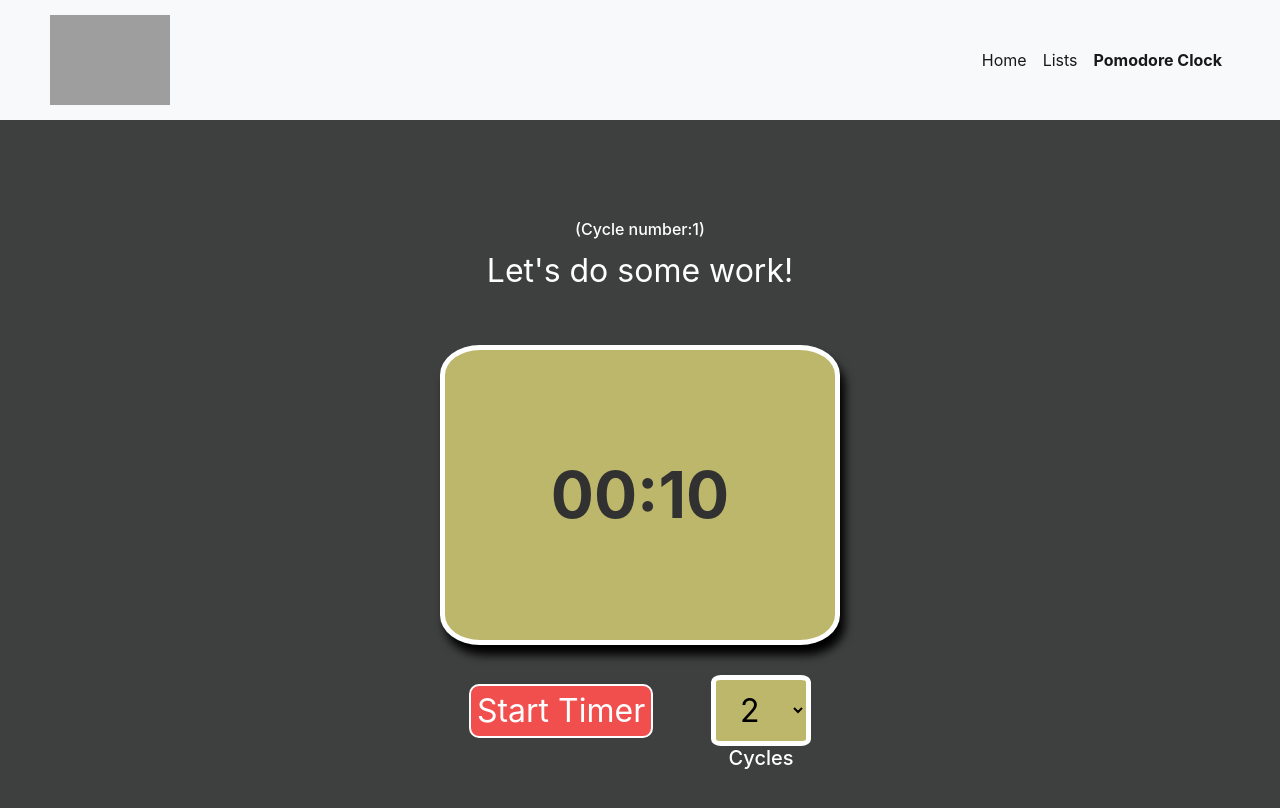
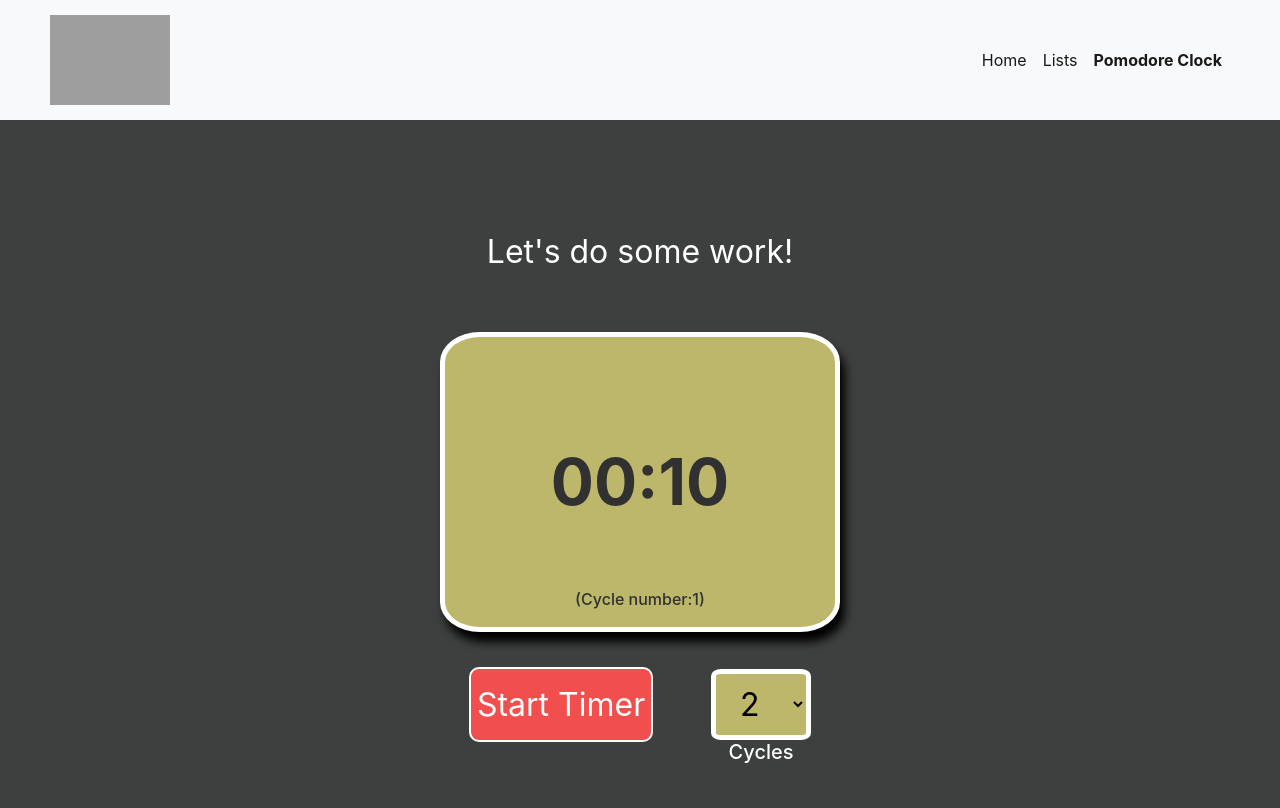
Before and after one commit to sgrpnwr/Innerhour, a React (Create React App) app: page /pomodoro in a window 1280 px wide. Shown: the top 808 px of the page. Built offline with nearby package versions, Linux system fonts and the light colour scheme; grey boxes are pictures that could not be loaded.

Commit message:
cycleno fix

```diff
--- a/src/components/Pomodoro.js
+++ b/src/components/Pomodoro.js
@@ -84,15 +84,7 @@ function Pomodoro() {
 
   return (
     <div className={style.clockbox}>
-    <div>
-        {!breakMessage && (
-          <div>
-            <h5 className={style.subtext}>
-              (Cycle number:{Math.floor(cycleno / 2) + 1})
-            </h5>
-          </div>
-        )}
-      </div>
+
       <div className={`${style.message}`}>
         {breakMessage && isNotEnded && <div>Have some rest!</div>}
         {!isNotEnded && <div>Fin!</div>}
@@ -106,7 +98,17 @@ function Pomodoro() {
         <div className={style.timer}>
           {timerMinutes}:{timerSeconds}
         </div>
+        <div className={style.cycleno}>
+        {!breakMessage && (
+          <div>
+            <h5 className={style.subtext}>
+              (Cycle number:{Math.floor(cycleno / 2) + 1})
+            </h5>
+          </div>
+        )}
       </div>
+      </div>
+
       <div className={style.buttonsdiv}>
         <button className={style.startstop} onClick={startButtonHandler}>
           {button}
--- a/src/components/css/Pomodore.module.css
+++ b/src/components/css/Pomodore.module.css
@@ -48,7 +48,7 @@
     font-weight:bold;
     margin-top:50px;
     animation: comefromleft 2s;
-
+    position: relative;
 }
 .dropdown{
     width:100px;
@@ -61,6 +61,10 @@
     border-radius:10%;
 
     font-size: 2rem;
+}
+.cycleno{
+    position: absolute;
+    bottom:10px;
 }
 .cyclebox{
     display: flex;
@@ -76,7 +80,7 @@
 }
 .startstop{
     min-width:40%;
-    min-height:30%;
+    min-height:50%;
     font-size:2rem;
     background-color: rgb(241, 78, 78);
     border: 2px solid white;
@@ -102,7 +106,7 @@
     }
     .dropdown{
         margin-top:10px;
-        height:70px;
+        height:100px;
         width:150px;
     }
 }
```
